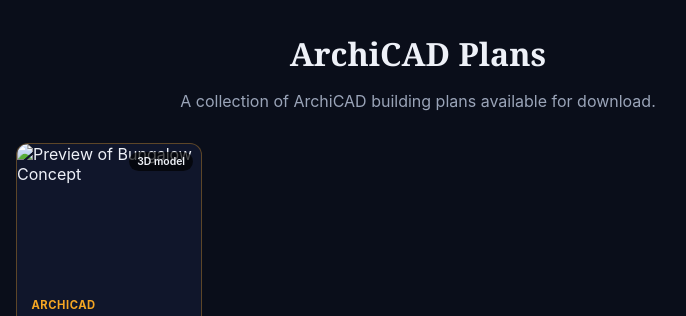
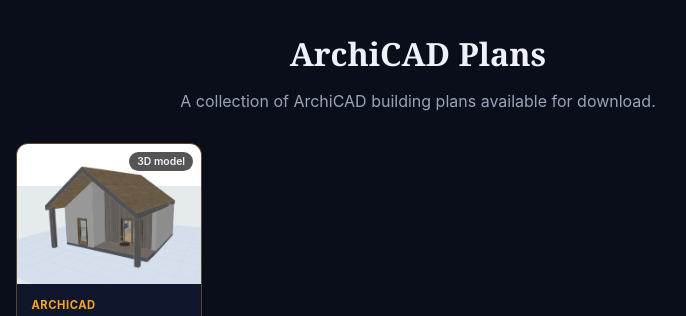
Before and after one commit to faisalahmad123/My-Portfolio, a website: page public/archicad-plans.html in a window 1280 px wide. Shown: the top 316 px of the page, 222-908 px from the left. Drawn offline with Linux system fonts and the light colour scheme.

Commit message:
Fix image source for Bungalow2 in HTML

```diff
--- a/public/archicad-plans.html
+++ b/public/archicad-plans.html
@@ -233,7 +233,7 @@
 
       <article class="card project-card">
         <div class="project-thumbnail">
-          <img src="/images/projects/Bungalow2" alt="Preview of Bungalow Concept" loading="lazy" />
+          <img src="/images/projects/Bungalow2.png" alt="Preview of Bungalow Concept" loading="lazy" />
           <span class="project-thumbnail-badge">3D model</span>
         </div>
         <div class="project-card-body">
```
